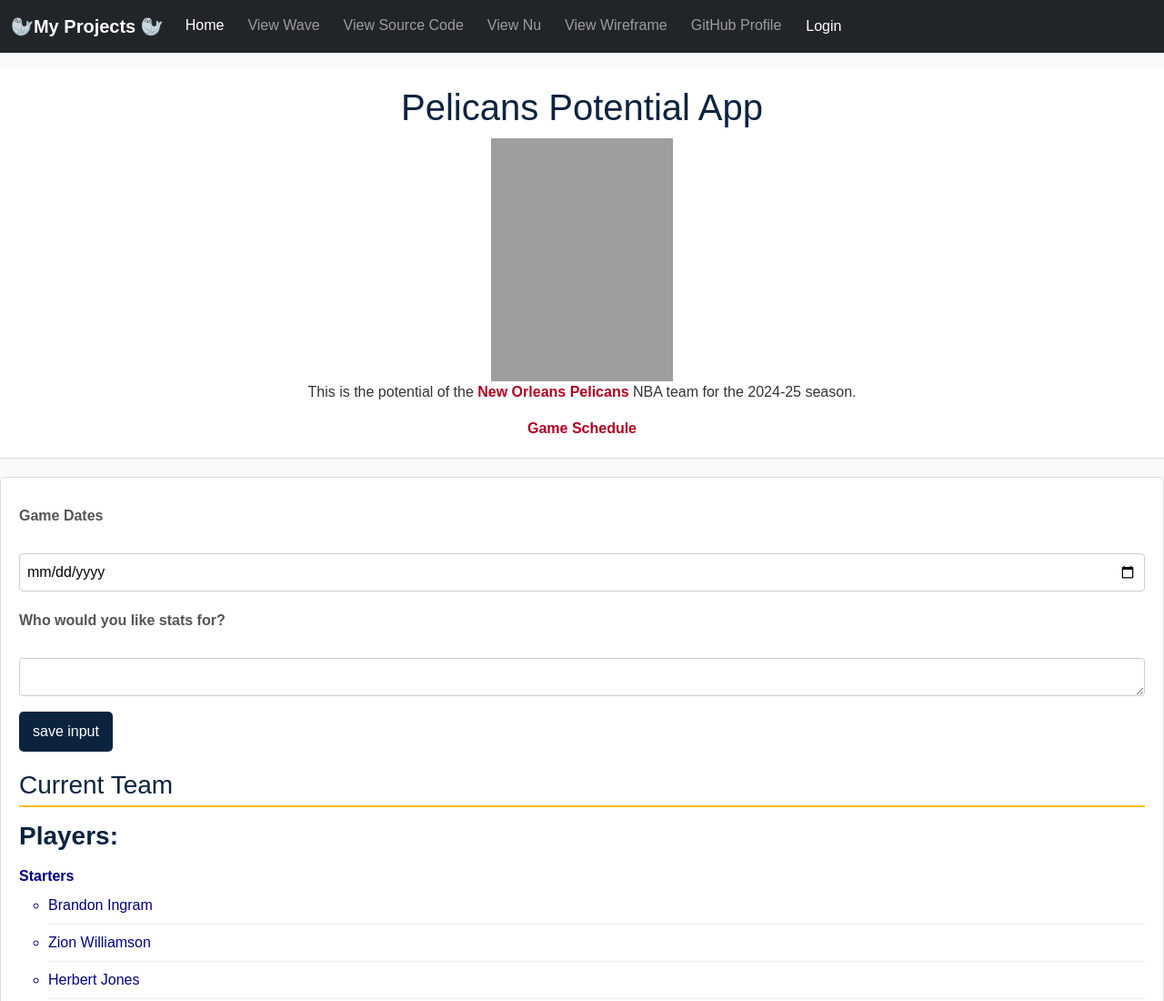
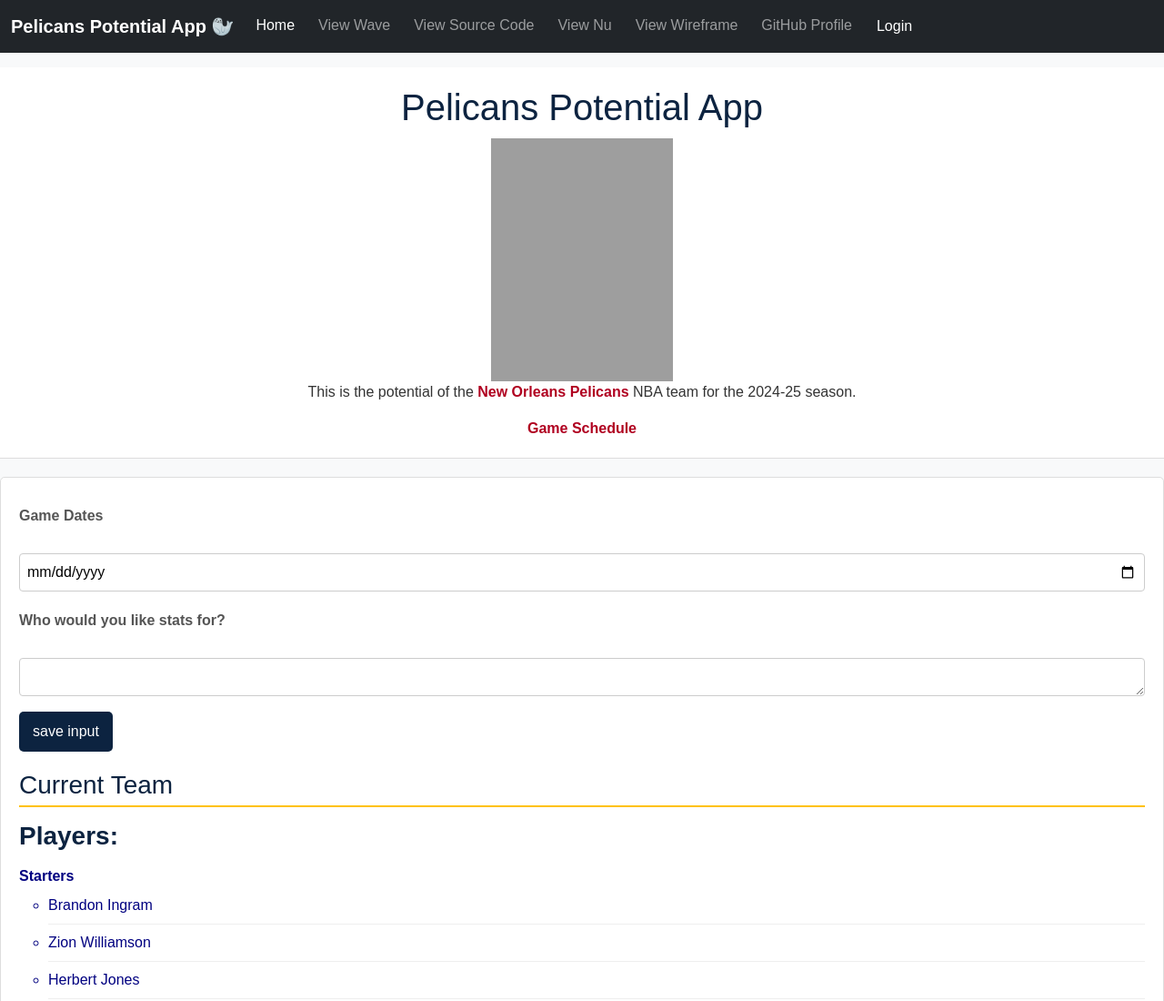
Before and after one commit to VicLove25/dev-george, a plain HTML site: page index.html in a window 1280 px wide. Shown: the top 1100 px of the page at 91% size. Drawn offline with nearby package versions, Linux system fonts and the light colour scheme; grey boxes are pictures that could not be loaded; files whose address does not match are found by name.

Commit message:
Update index.html

```diff
--- a/index.html
+++ b/index.html
@@ -17,7 +17,7 @@
 <body>
   <nav class="navbar navbar-expand-lg navbar-dark bg-dark">
     <div class="container-fluid">
-      <a class="navbar-brand" href="#">🦭My Projects
+      <a class="navbar-brand" href="#">Pelicans Potential App
         <span id="classMascot">🦭</span>
       </a>
       <button class="navbar-toggler" type="button" data-bs-toggle="collapse" data-bs-target="#navbarNav" aria-controls="navbarNav" aria-expanded="false" aria-label="Toggle navigation">
```
